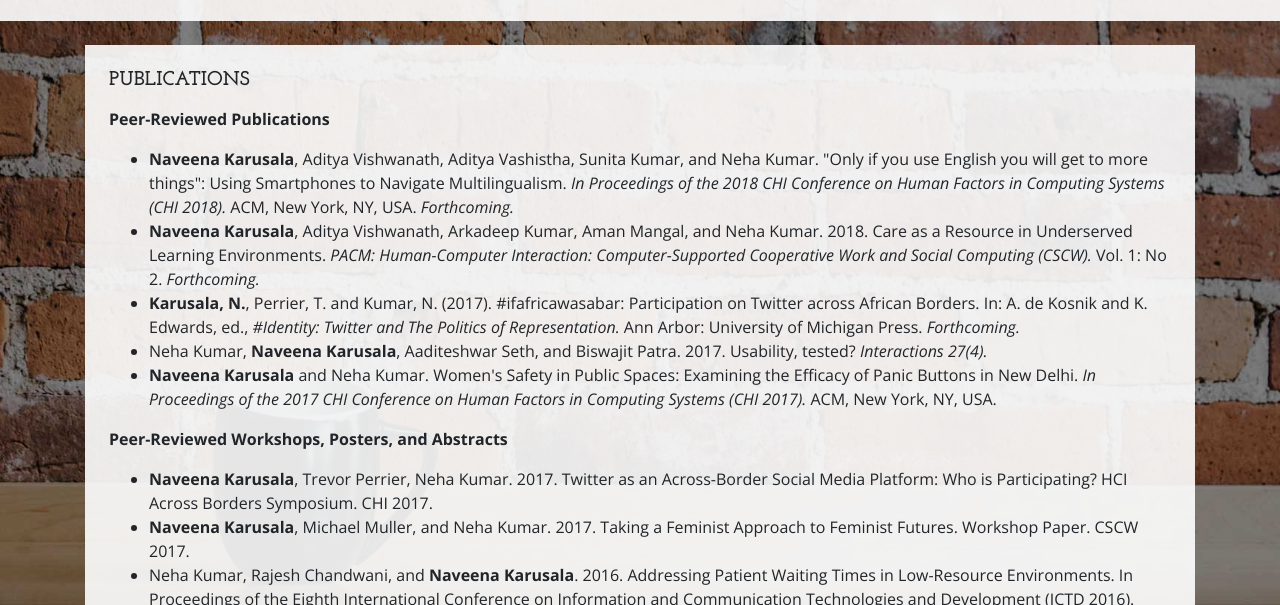
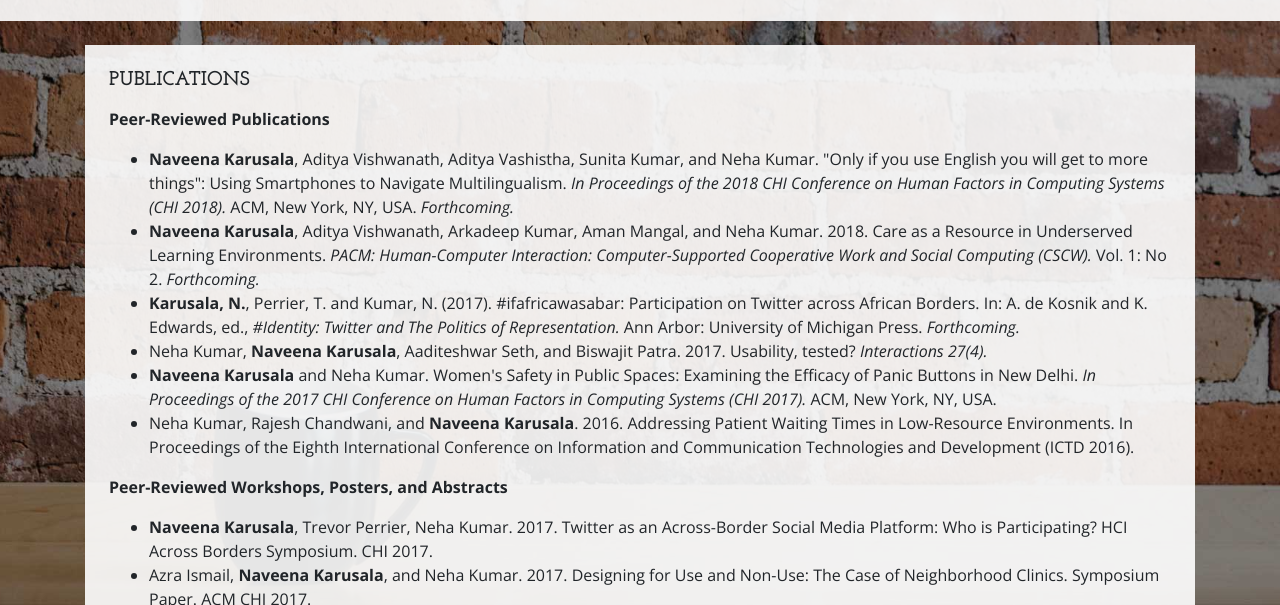
Before and after one commit to nkarusala/nkarusala.github.io, a website: page publications.html in a window 1280 px wide. Shown: the part 195-800 px from the top of the page. Drawn offline with nearby package versions, Linux system fonts and the light colour scheme.

Commit message:
Update publications.html

```diff
--- a/publications.html
+++ b/publications.html
@@ -70,13 +70,14 @@
             <li><b>Karusala, N.</b>, Perrier, T. and Kumar, N. (2017). #ifafricawasabar: Participation on Twitter across African Borders. In: A. de Kosnik and K. Edwards, ed., <i>#Identity: Twitter and The Politics of Representation.</i> Ann Arbor: University of Michigan Press. <i>Forthcoming.</i></li>
             <li>Neha Kumar, <b>Naveena Karusala</b>, Aaditeshwar Seth, and Biswajit Patra. 2017. Usability, tested? <i>Interactions 27(4).</i></li>
             <li><b>Naveena Karusala</b> and Neha Kumar. Women's Safety in Public Spaces: Examining the Efficacy of Panic Buttons in New Delhi. <i>In Proceedings of the 2017 CHI Conference on Human Factors in Computing Systems (CHI 2017). </i>ACM, New York, NY, USA.</li>
+            <li>Neha Kumar, Rajesh Chandwani, and <b>Naveena Karusala</b>. 2016. Addressing Patient Waiting Times in Low-Resource Environments. In Proceedings of the Eighth International Conference on Information and Communication Technologies and Development (ICTD 2016). </li>
           </ul>
         <p>
         <strong>Peer-Reviewed Workshops, Posters, and Abstracts</strong>
           <ul>
             <li><b>Naveena Karusala</b>, Trevor Perrier, Neha Kumar. 2017. Twitter as an Across-Border Social Media Platform: Who is Participating? HCI Across Borders Symposium. CHI 2017.</li>
+            <li>Azra Ismail, <b>Naveena Karusala</b>, and Neha Kumar. 2017. Designing for Use and Non-Use: The Case of Neighborhood Clinics. Symposium Paper. ACM CHI 2017.</li>
             <li><b>Naveena Karusala</b>, Michael Muller, and Neha Kumar. 2017. Taking a Feminist Approach to Feminist Futures. Workshop Paper. CSCW 2017.</li>
-            <li>Neha Kumar, Rajesh Chandwani, and <b>Naveena Karusala</b>. 2016. Addressing Patient Waiting Times in Low-Resource Environments. In Proceedings of the Eighth International Conference on Information and Communication Technologies and Development (ICTD 2016). </li>
           </ul>
         <p>
         <strong>White Papers</strong>
```
